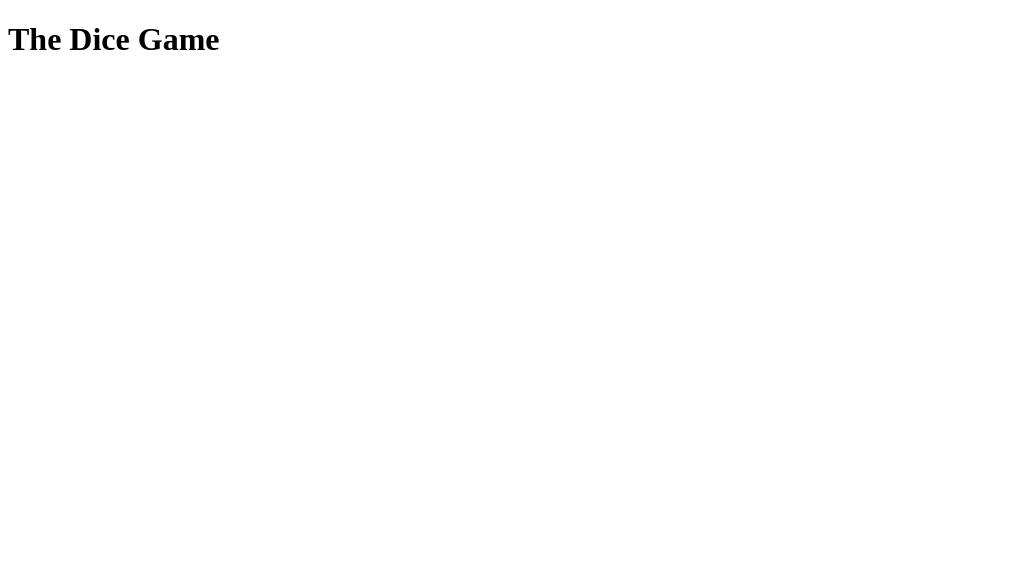
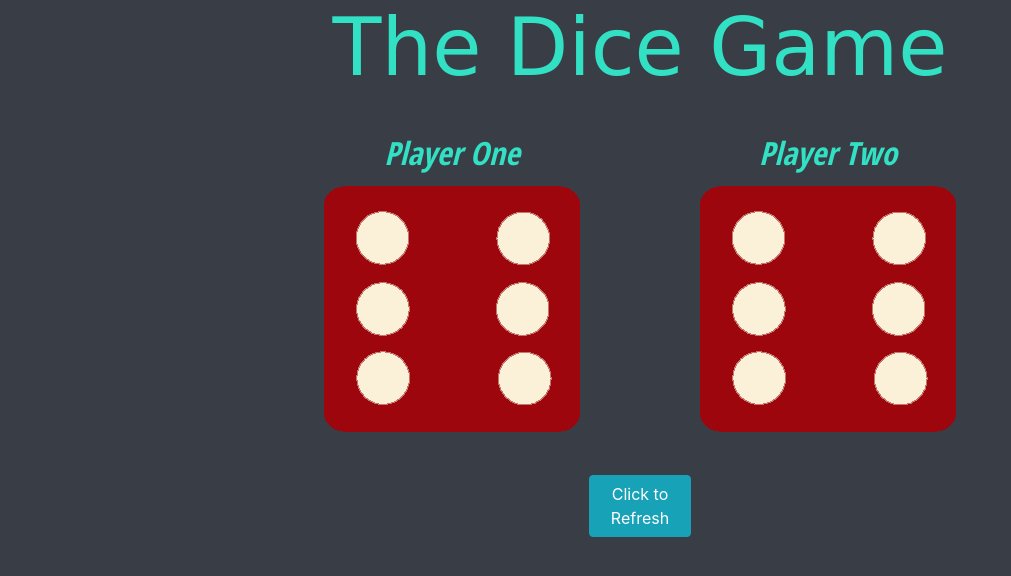
Before and after one commit to Mathz78/DiceGame, a plain HTML site: page index.html in a window 1280 px wide. Shown: the whole page, without its empty margins (0-1011 px from the left). Drawn offline with nearby package versions, Linux system fonts and the light colour scheme; a web font is replaced by a local one.

Commit message:
Added styles and images

```diff
--- a/css/styles.css
+++ b/css/styles.css
@@ -1,4 +1,40 @@
+/* HTML Elements */
+button {
+    margin-left: 46%;
+    margin-right: 46%;
+}
+
 /* Header Section */
+h1 {
+    color: #32e0c4;
+    text-align: center;
+    font-family: 'Piedra', cursive;
+    font-size: 5rem;
+}
 
+h2 {
+    font-family: 'Open Sans Condensed', sans-serif;
+    color: #32e0c4;
+}
 
 /* Body Section */
+
+body {
+    background-color: #393e46;
+}
+
+.gameTable {
+    margin: 3%;
+    font-family: 'Exo', sans-serif;
+    font-style: italic;
+}
+
+.firstPlayer {
+    text-align: center;
+    padding-left: 20%;
+}
+
+.secondPlayer {
+    text-align: center;
+    padding-right: 20%;
+}
--- a/index.html
+++ b/index.html
@@ -4,8 +4,29 @@
         <meta charset="UTF-8">
         <meta name="viewport" content="width=device-width, initial-scale=1.0">
         <title>The Dice Game</title>
+
+        <!-- Style Sheet -->
+        <link rel="stylesheet" href="https://stackpath.bootstrapcdn.com/bootstrap/4.5.0/css/bootstrap.min.css" integrity="sha384-9aIt2nRpC12Uk9gS9baDl411NQApFmC26EwAOH8WgZl5MYYxFfc+NcPb1dKGj7Sk" crossorigin="anonymous">
+        <link rel="stylesheet" href="css/styles.css">
+
+        <!-- Google Fonts -->
+        <link href="https://fonts.googleapis.com/css2?family=Exo:ital@1&family=Piedra&display=swap" rel="stylesheet">
     </head>
     <body>
         <h1>The Dice Game</h1>
+
+        <div class="row gameTable">
+            <div class="col-6 firstPlayer">
+                <h2>Player One</h2>
+                <img src="images/dice6.png" alt="dicePicture">
+            </div>
+            <div class="col-6 secondPlayer">
+                <h2>Player Two</h2>
+                <img src="images/dice6.png" alt="dicePicture">
+            </div>
+          </div>
+
+          <button class="btn btn-info" onclick="buttonRefresh">Click to Refresh</button>
+        </div>
     </body>
 </html>
--- a/js/scripts.js
+++ b/js/scripts.js
@@ -0,0 +1,3 @@
+function buttonRefresh () {
+    location.reload();
+}
```
Lines whose indentation alone changed are shown as unchanged.
